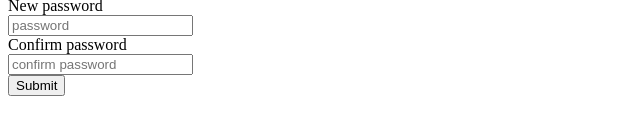
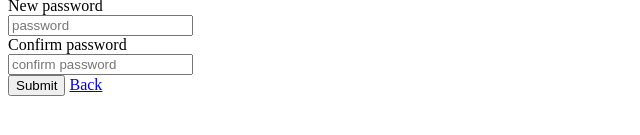
Before and after one commit to qudduschowdhury/Ditlearning, a plain HTML site: page reset.html in a window 1280 px wide. Shown: the part 219-354 px from the top of the page, 0-640 px from the left. Drawn offline with Linux system fonts and the light colour scheme; files whose address does not match are found by name.

Commit message:
Update reset.html

```diff
--- a/reset.html
+++ b/reset.html
@@ -15,6 +15,7 @@
         <label for="cpass">Confirm password</label><br>
         <input type="cpassword" name="cpass" placeholder="confirm password" required><br>
         <input type="submit">
+        <a href="register.html" target="main">Back</a><br>
     </form>
 
 </body>
```
